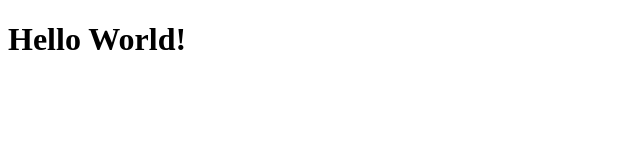
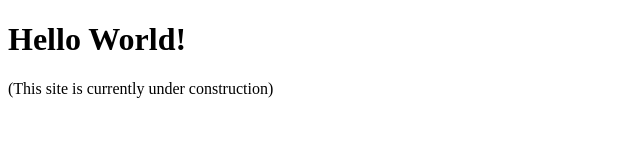
Before and after one commit to srjustice/srjustice.github.io, a plain HTML site: page index.html in a window 1280 px wide. Shown: the whole page, without its empty margins (0-640 px from the left). Drawn offline with Linux system fonts and the light colour scheme.

Commit message:
no message

```diff
--- a/index.html
+++ b/index.html
@@ -5,5 +5,6 @@
 	</head>
 	<body>
 		<h1> Hello World! </h1>
+		<p> (This site is currently under construction) <p>
 	</body>
 </html>
```
